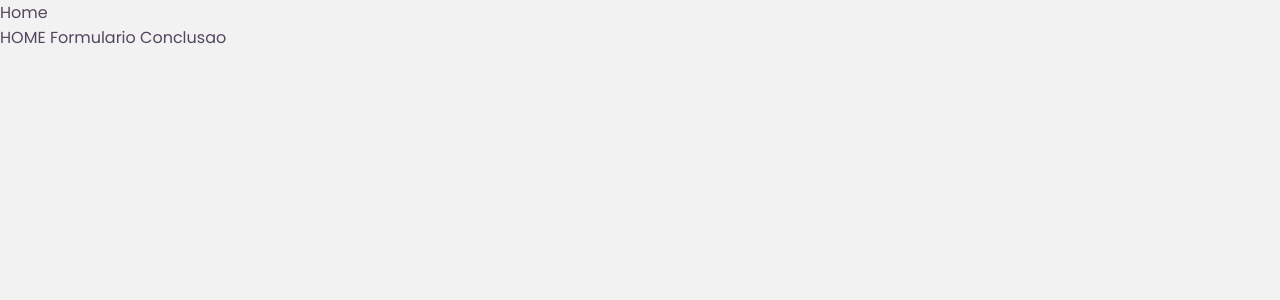
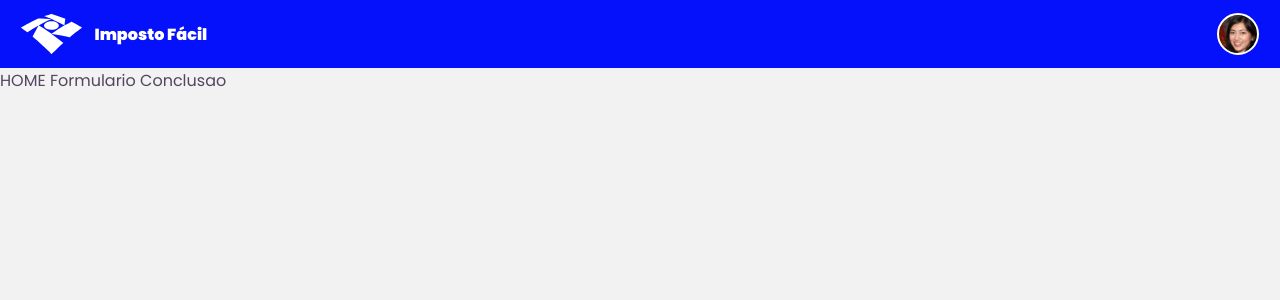
Before and after one commit to jomRsilva/impostofacil, a Vue app: page / in a window 1280 px wide. Shown: the top 300 px of the page. Built offline with nearby package versions, Linux system fonts and the light colour scheme.

Commit message:
layout: header component implemented

```diff
--- a/src/App.vue
+++ b/src/App.vue
@@ -1,9 +1,22 @@
 <template>
-  <nav>
-    <router-link to="/">Home</router-link>
-  </nav>
+  <!-- base -->
+	<Header />
+
   <router-view/>
 </template>
+
+<script>
+
+import Header from './components/Header.vue'
+
+export default {
+  name: 'App',
+  components: {
+		Header
+  }
+}
+</script>
+
 
 <style>
 
--- a/src/assets/css/global.css
+++ b/src/assets/css/global.css
@@ -29,3 +29,25 @@
 body {
 	background-color: var(--bg);
 }
+
+.dflex {
+	display: -webkit-box;
+	display: -moz-box;
+	display: -ms-flexbox;
+	display: -webkit-flex;
+	display: flex;
+}
+
+a, a * {transition: .2s ease;}
+
+/*
+
+@media (max-width: 576px) {  }
+
+@media (max-width: 768px) {  }
+
+@media (max-width: 992px) {  }
+
+@media (max-width: 1200px) {  }
+
+*/
--- a/src/assets/css/layout.css
+++ b/src/assets/css/layout.css
@@ -0,0 +1,51 @@
+/* Cabeçalho */
+
+.cabecalho {
+	width: 100%;
+	align-items: center;
+	height: 68px;
+	background: var(--azul);
+	padding: 0 21px;
+	justify-content: space-between;
+}
+	.logo_side {
+		align-items: center;
+	}
+		.irpf_logo {
+			height: 40px;
+			color: #fff;
+			filter: invert(100);
+		}
+		.logo_side span {
+			color: #fff;
+			font-weight: 900;
+			font-size: 1em;
+			margin-left: 13px;
+		}
+
+	.profile_side {
+		align-items: center;
+	}
+
+		.profile_button {
+			width: 42px;
+			height: 42px;
+			background: url('../img/defaultprofile.jpg');
+			background-position: center;
+			background-size: cover;
+			font-size: 0;
+			border-radius: 100%;
+			border: 2px solid #fff;
+			cursor: pointer;
+		}
+
+@media (max-width: 576px) {
+	.cabecalho {
+		height: 55px;
+	}
+	.irpf_logo {
+		height: 34px;
+		color: #fff;
+		filter: invert(100);
+	}
+}
--- a/src/components/Header.vue
+++ b/src/components/Header.vue
@@ -1,7 +1,18 @@
 <template>
 
-<header>
-	cabeçalho
+<header class="dflex cabecalho">
+
+	<!-- logo -->
+	<div class="dflex logo_side">
+		<img src="../assets/img/irpflogo.svg" class="irpf_logo" alt="IRPF Logo">
+		<span> Imposto Fácil </span>
+	</div>
+
+	<!-- profile -->
+	<div class="dflex profile_side">
+		<a class="profile_button"> profilebutton </a>
+	</div>
+
 </header>
 
 </template>
```
Also changed, not shown: src/assets/img/defaultprofile.jpg (added).
